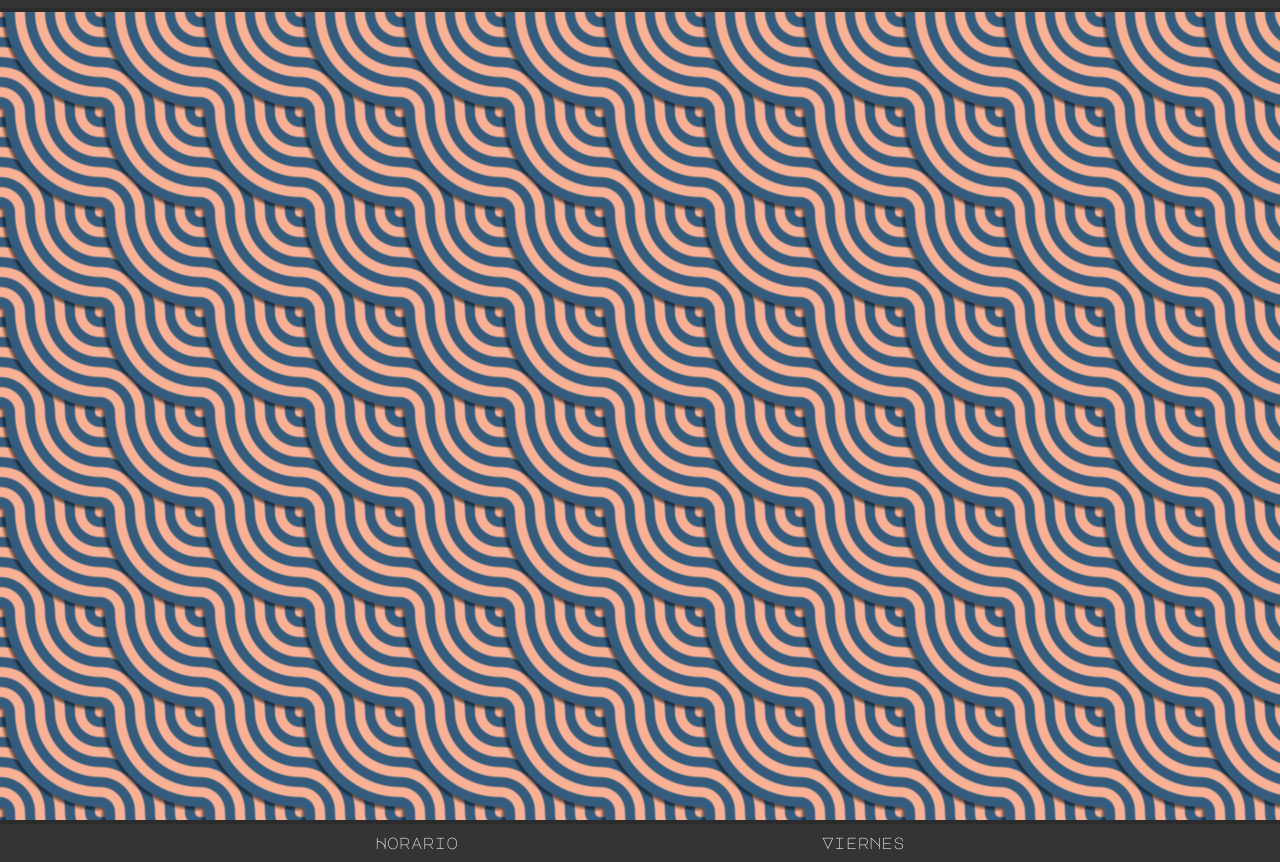
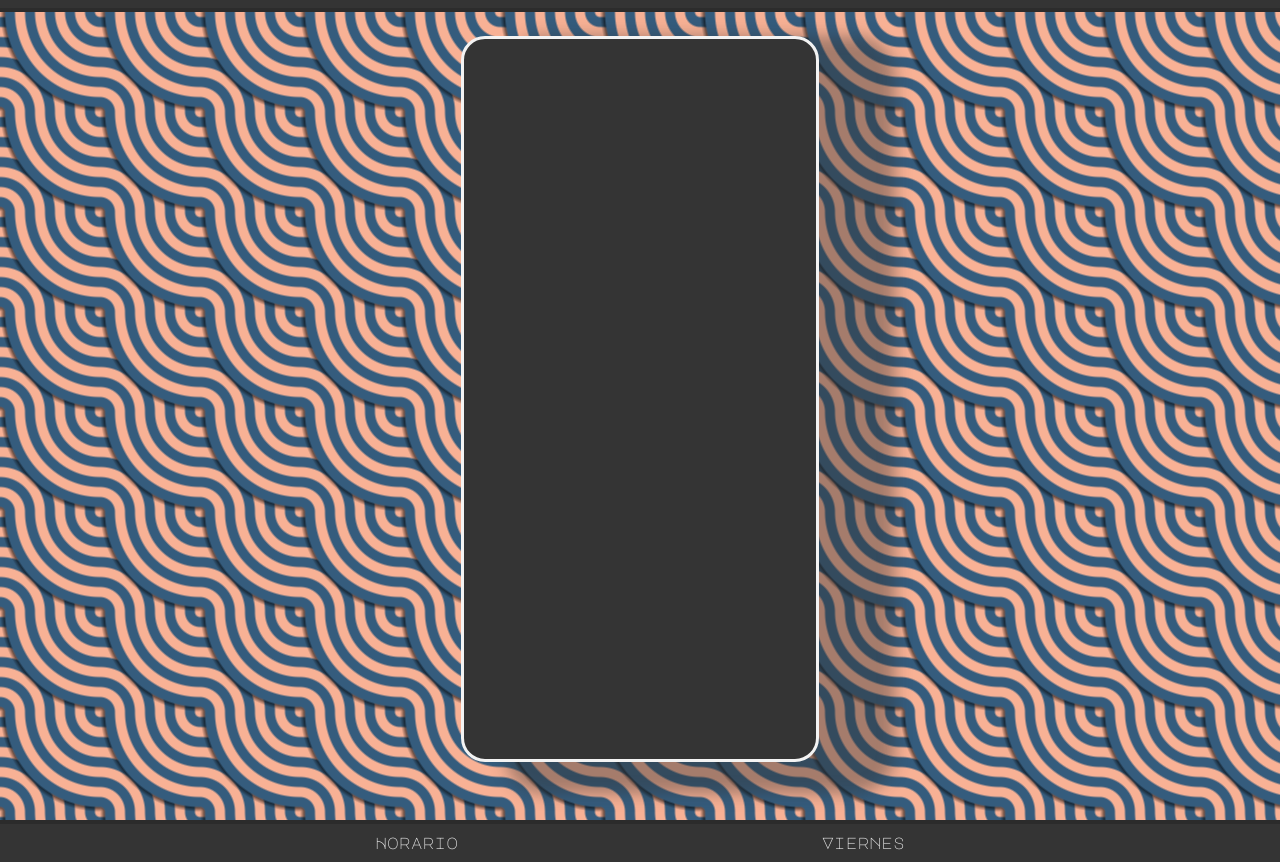
Before and after one commit to Emiliano1919/Restaurant-Page, a website built with webpack: page dist/index.html in a window 1280 px wide. Both pictures are taken after a click on the element "Telefono". Shown: the part 53-915 px from the top of the page. Built offline with nearby package versions, Linux system fonts and the light colour scheme; a web font is replaced by a local one.

Commit message:
Add toggle functionality to Contact tab

```diff
--- a/src/index.js
+++ b/src/index.js
@@ -1,5 +1,5 @@
 import './style.css';
-
 import { addListeners } from './tab/listeners.js';
 
+
 addListeners();
--- a/src/style.css
+++ b/src/style.css
@@ -151,6 +151,19 @@ li{
     align-items: center;
     justify-items: center;
 }
+.infoContact{
+    background-color: #343434;
+    border: 3px solid #f3f3f3;
+    border-radius: 1.5rem;
+    min-height: 90dvh;
+    min-width: 50dvw;
+    box-shadow: 60px 16px 1rem 1rem #3434346c;
+    display: grid;
+    grid-template-rows: 0.5fr 4fr;
+    align-items: center;
+    justify-items: center;
+    min-width: 22rem;
+}
 .information{
     display: flex;
     margin-left: 2rem;
--- /dev/null
+++ b/src/tab/contact.js
@@ -0,0 +1,18 @@
+function contactPage(){
+    console.log('It is working');
+    const main = document.querySelector('.main');
+    const infoContact = document.createElement('div');
+    infoContact.classList.add('infoContact');
+    infoContact.classList.add('hidden');
+    const title = document.createElement('title');
+    title.classList.add('title');
+    title.textContent='Contacto';
+    const information = document.createElement('div');
+    information.classList.add('information');
+
+    main.appendChild(infoContact);
+    infoContact.appendChild(title);
+    infoContact.appendChild(information);
+};
+
+export {contactPage};
--- a/src/tab/listeners.js
+++ b/src/tab/listeners.js
@@ -1,27 +1,23 @@
 //If you import here the css it will fail.
+import { contactPage } from './contact.js';
 
-function toggle(e) {
-    console.log(e.classList.contains('hidden'))
-    if (e.classList.contains('hidden')) {
-      e.classList.remove('hidden');
-    } else {
-      e.classList.add('hidden');
-    }
-  };
 
-    const contact = document.getElementById('contact');
-    const menu = document.getElementById('menu');
-    const infoContainer = document.querySelector('.infoMenu');
-
+const contact = document.getElementById('contact');
+const menu = document.getElementById('menu');
+const infoMenu = document.querySelector('.infoMenu');
+contactPage();
+const infoContact = document.querySelector('.infoContact');
 
 
 
 function addListeners () {
     menu.addEventListener('click', () => {
-        toggle(infoContainer);
+        infoContact.classList.add('hidden');
+        infoMenu.classList.remove('hidden');
       });
     contact.addEventListener('click', () => {
-        toggle(infoContainer);
+        infoMenu.classList.add('hidden');
+        infoContact.classList.remove('hidden');
       });
 };
 
```
Also changed, not shown: dist/main.js.
